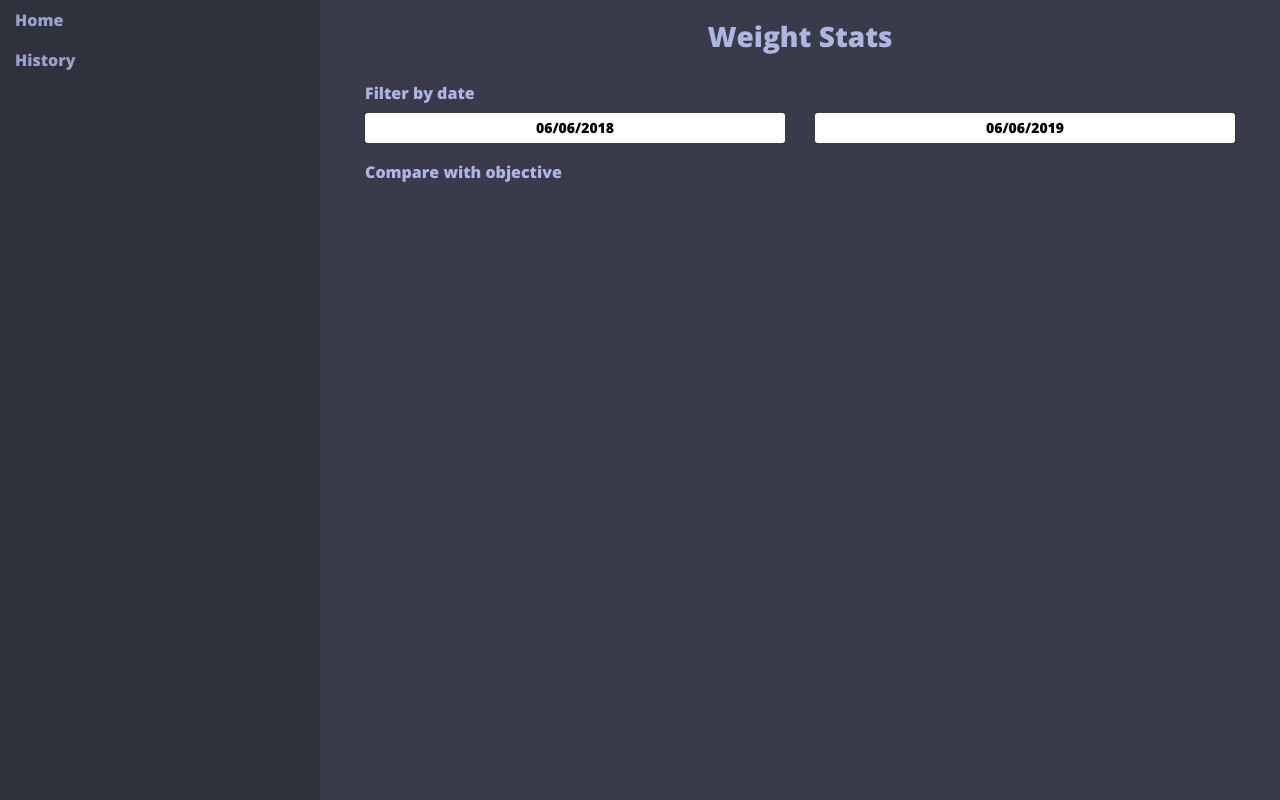
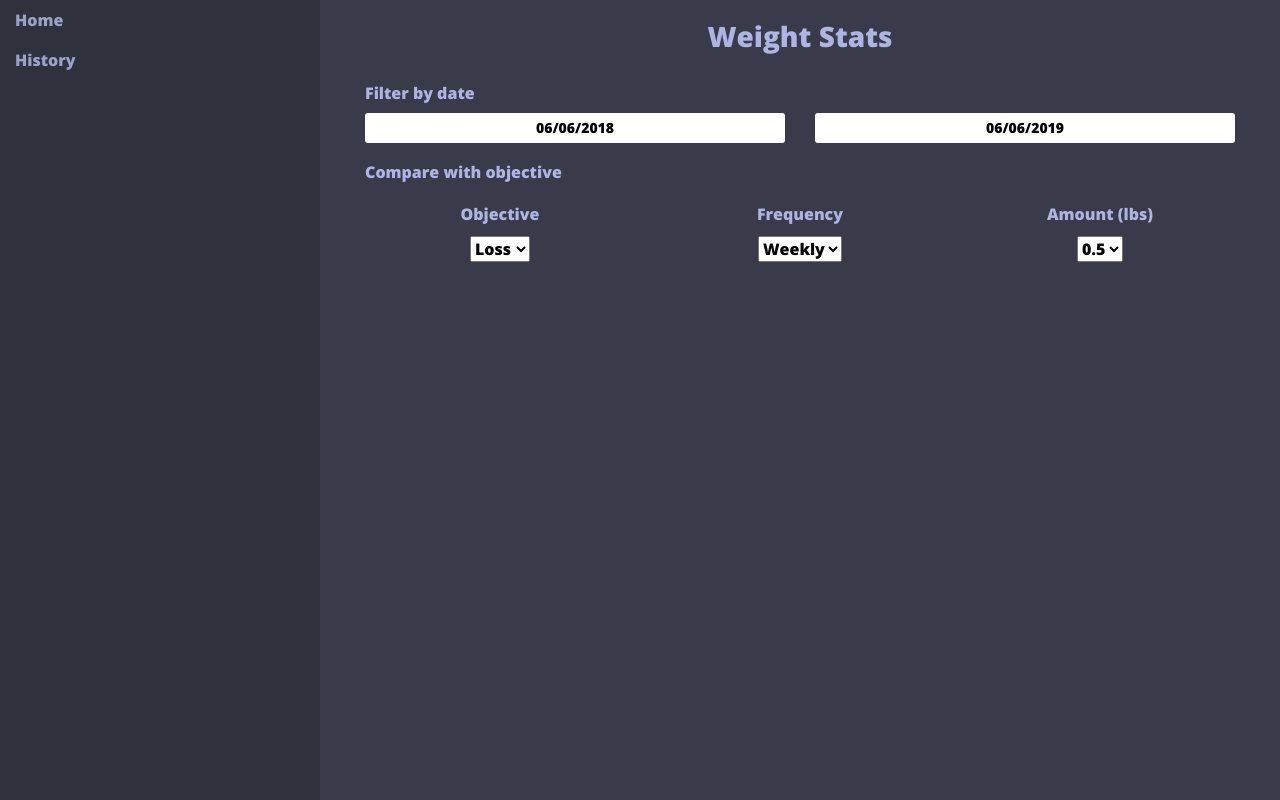
Before and after one commit to ravelinx22/WeightStats, a React (Create React App) app: page / in a window 1280 px wide. Built offline with nearby package versions, Linux system fonts and the light colour scheme.

Commit message:
added select options

```diff
--- a/src/ui/css/pages/HomePage.css
+++ b/src/ui/css/pages/HomePage.css
@@ -3,3 +3,12 @@
 .title {
 	margin: 20px 0 10px 0;
 }
+
+.options_col {
+	text-align: center;
+}
+
+.options_col > div {
+	color: #AFB5E3;
+	margin: 10px 0;
+}
--- a/src/ui/pages/HomePage.jsx
+++ b/src/ui/pages/HomePage.jsx
@@ -19,6 +19,8 @@ export default class HomePage extends Component {
 	componentDidMount() {
 	}
 
+	// Listeners
+
 	onStartDateChange(date) {
 		this.setState({
 			startDate: date
@@ -28,6 +30,28 @@ export default class HomePage extends Component {
 	onEndDateChange(date) {
 		this.setState({
 			endDate: date
+		});
+	}
+
+	//	Helpers
+	renderObjectiveOptions() {
+		const options = ["Loss", "Gain"];
+		return options.map((option) => {
+			return <option value={option}>{option}</option>
+		});
+	}
+
+	renderFrequencyOptions() {
+		const options = ["Weekly", "Montly"];
+		return options.map((option) => {
+			return <option value={option}>{option}</option>
+		});
+	}
+
+	renderWeightOptions() {
+		const options = ["0.5","1.0"];
+		return options.map((option) => {
+			return <option value={option}>{option}</option>;
 		});
 	}
 
@@ -56,6 +80,26 @@ export default class HomePage extends Component {
 				</Container>
 				<Container>
 					<h6 className="title">Compare with objective</h6>
+					<Row>
+						<Col md="4" className="options_col">
+							<div>Objective</div>
+							<select>
+								{this.renderObjectiveOptions()}
+							</select>
+						</Col>
+						<Col md="4" className="options_col">
+							<div>Frequency</div>
+							<select>
+								{this.renderFrequencyOptions()}
+							</select>
+						</Col>
+						<Col md="4" className="options_col">
+							<div>Amount (lbs)</div>
+							<select>
+								{this.renderWeightOptions()}
+							</select>
+						</Col>
+					</Row>
 				</Container>
 			</Container>
 		);
```
